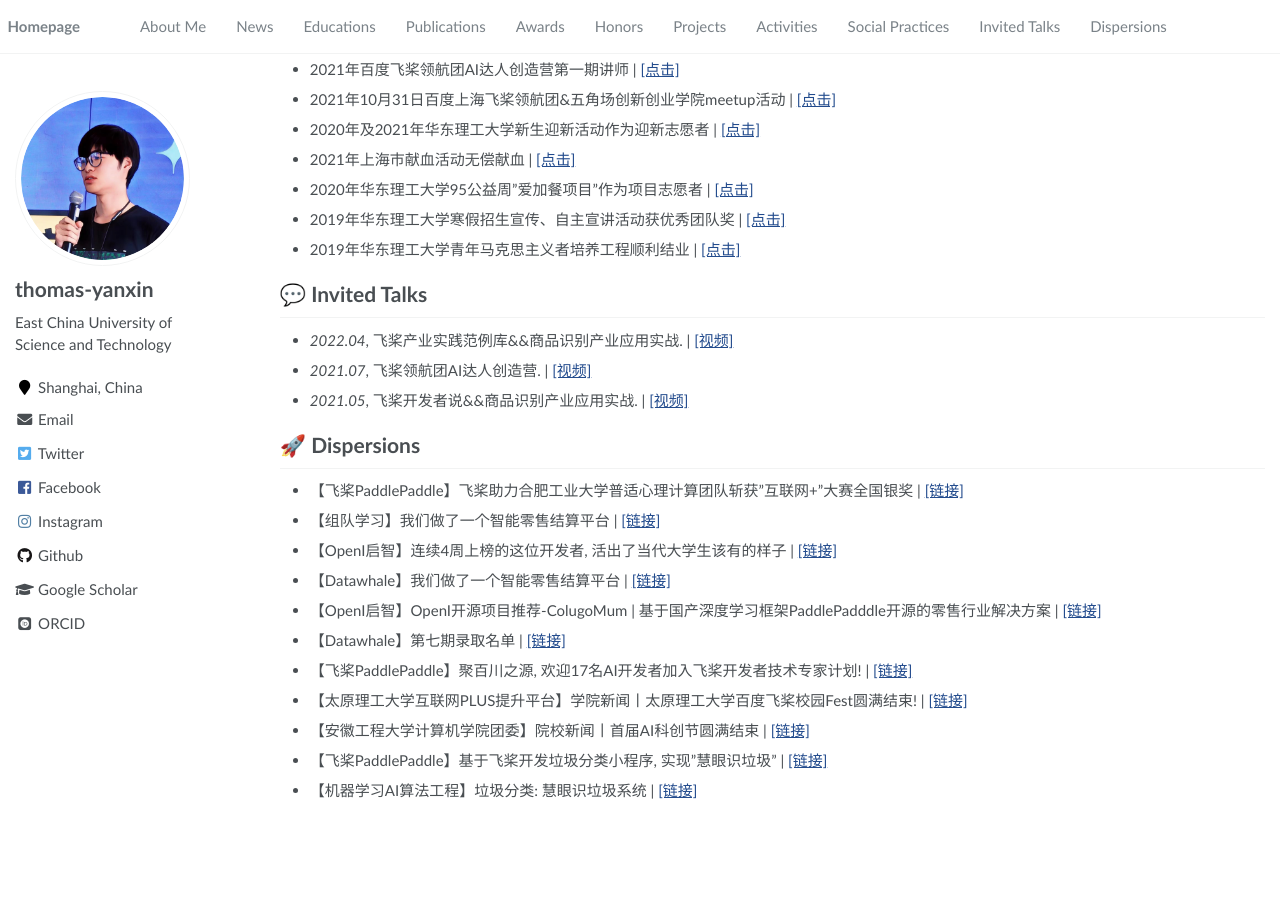
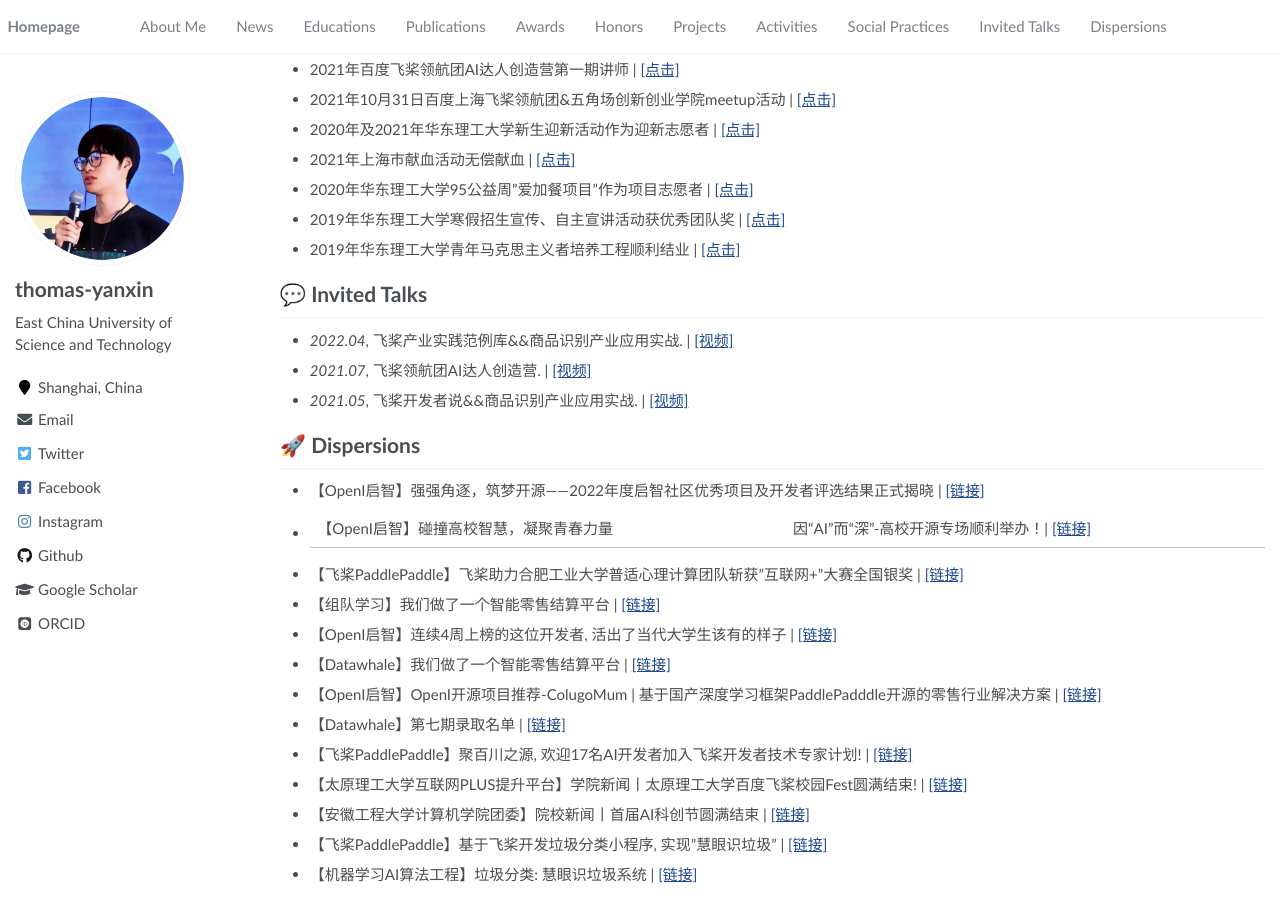
Before and after one commit to thomas-yanxin/thomas-yanxin.github.io, a Jekyll site: the page built from _pages/about.md, in a window 1280 px wide and 900 px high, scrolled down 3696 px. Built offline with Jekyll 4.4.1, drawn with Linux system fonts in a browser that asks for light colours; some web fonts are replaced; before the commit the page ends 4513 px from its top, so only the background shows below that.

Commit message:
Update about.md

```diff
--- a/_pages/about.md
+++ b/_pages/about.md
@@ -158,6 +158,8 @@ redirect_from:
 
 
 # 🚀 Dispersions
+* 【OpenI启智】强强角逐，筑梦开源——2022年度启智社区优秀项目及开发者评选结果正式揭晓 \| [\[链接\]](https://mp.weixin.qq.com/s/PpbwEdP0-8wG9dsvRvRDaA)
+* 【OpenI启智】碰撞高校智慧，凝聚青春力量 | 因“AI”而“深”-高校开源专场顺利举办！\| [\[链接\]](https://mp.weixin.qq.com/s/phDFWZ8YOYEJMoYNrsOrag)
 * 【飞桨PaddlePaddle】飞桨助力合肥工业大学普适心理计算团队斩获"互联网+"大赛全国银奖 \| [\[链接\]](https://mp.weixin.qq.com/s/SgK9qSmYQ9ihIfvb1sHEwA)
 * 【组队学习】我们做了一个智能零售结算平台 \| [\[链接\]](https://mp.weixin.qq.com/s/Ons9jLOekpbTPfcjW87Q3Q)
 * 【OpenI启智】连续4周上榜的这位开发者, 活出了当代大学生该有的样子 \| [\[链接\]](https://mp.weixin.qq.com/s/vgsMagmEVbcsXBVqil9_5A)
```
